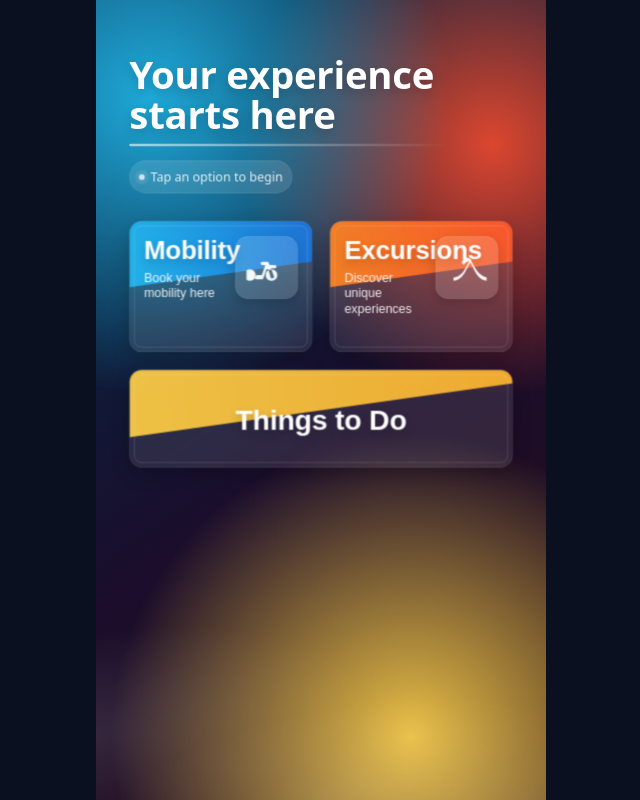
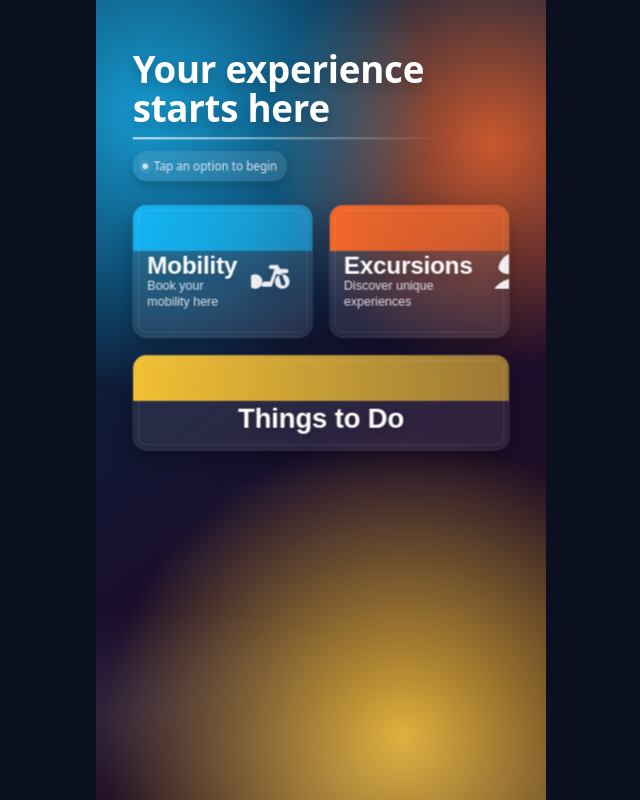
Before and after one commit to Digitalroca/totem-kiosk, a plain HTML site: page index.html in a window 1280 px wide. Shown: the whole page, without its empty margins (4-644 px from the left). Drawn offline with Linux system fonts and the light colour scheme.

Commit message:
Update index.html

```diff
--- a/index.html
+++ b/index.html
@@ -6,250 +6,229 @@
   <title>Kiosk Menu</title>
   <style>
     :root{
-      --W: 1080;
-      --H: 1920;
+      --W:1080; --H:1920;
 
-      --white: #fff;
-      --glass: rgba(255,255,255,.10);
-      --glass2: rgba(255,255,255,.14);
-      --stroke: rgba(255,255,255,.22);
+      --bg1:#0a2b47; --bg2:#1b0d2b; --bg3:#260d18;
+      --c-blue:#19b7f3;
+      --c-orange:#ff6a2a;
+      --c-yellow:#ffc93a;
 
-      --shadow: 0 18px 45px rgba(0,0,0,.22);
-      --shadowSoft: 0 10px 28px rgba(0,0,0,.18);
+      --white:#fff;
+      --textSoft:rgba(255,255,255,.86);
+      --stroke:rgba(255,255,255,.22);
 
-      --blue1:#22c1f3; --blue2:#1a66d9;
-      --orange1:#ff8a1f; --orange2:#ff4f2e;
-      --yellow1:#ffd34a; --yellow2:#ffb02b;
-
+      --shadow: 0 24px 60px rgba(0,0,0,.30);
+      --shadowSoft: 0 14px 34px rgba(0,0,0,.22);
       --radius: 34px;
-      --btnRadius: 30px;
-
-      --textSoft: rgba(255,255,255,.86);
     }
 
     *{box-sizing:border-box}
     html,body{height:100%;margin:0}
     body{
       background:#0b1020;
-      overflow:hidden; /* no scroll on kiosks */
-      user-select:none;
-      -webkit-user-select:none;
+      overflow:hidden;
+      user-select:none; -webkit-user-select:none;
       touch-action:manipulation;
       font-family: system-ui, -apple-system, Segoe UI, Roboto, Arial, sans-serif;
     }
 
-    /* Fixed 9:16 canvas scaled to screen (Kiosk-safe) */
-    .viewport{
-      width:100vw;height:100vh;
-      display:grid;place-items:center;
-      background:#0b1020;
-    }
+    /* Fixed 1080x1920 canvas scaled to any screen */
+    .viewport{width:100vw;height:100vh;display:grid;place-items:center;background:#0b1020;}
     .canvas{
       width: calc(var(--W) * 1px);
       height: calc(var(--H) * 1px);
       transform-origin: top left;
-      border-radius: 0;
       position:relative;
       overflow:hidden;
-
       background:
-        radial-gradient(1300px 1300px at 12% 12%, rgba(34,193,243,.85), transparent 55%),
-        radial-gradient(1100px 1100px at 88% 18%, rgba(255,79,46,.85), transparent 55%),
-        radial-gradient(1200px 1200px at 70% 92%, rgba(255,211,74,.90), transparent 60%),
-        linear-gradient(145deg, #0d2a4a 0%, #0a1f3c 25%, #1b0d2b 55%, #260d18 100%);
+        radial-gradient(1200px 1200px at 12% 14%, rgba(25,183,243,.80), transparent 56%),
+        radial-gradient(1000px 1000px at 88% 18%, rgba(255,106,42,.78), transparent 54%),
+        radial-gradient(1200px 1200px at 68% 92%, rgba(255,201,58,.85), transparent 60%),
+        linear-gradient(145deg, var(--bg1) 0%, #0a1f3c 28%, var(--bg2) 58%, var(--bg3) 100%);
     }
 
-    .wave{
-      position:absolute; inset:auto -20% -28% -20%;
+    /* Subtle waves */
+    .waves{
+      position:absolute; inset:auto -18% -26% -18%;
       height:62%;
       transform:skewY(-8deg);
+      opacity:.95;
       background:
-        radial-gradient(1200px 420px at 10% 35%, rgba(255,255,255,.12), transparent 60%),
-        radial-gradient(1000px 380px at 55% 55%, rgba(255,255,255,.10), transparent 60%),
-        radial-gradient(900px 340px at 92% 68%, rgba(255,255,255,.08), transparent 60%);
-      opacity:.95;
+        radial-gradient(1200px 420px at 10% 35%, rgba(255,255,255,.10), transparent 60%),
+        radial-gradient(1000px 380px at 55% 55%, rgba(255,255,255,.08), transparent 60%),
+        radial-gradient(900px 340px at 92% 68%, rgba(255,255,255,.06), transparent 60%);
       pointer-events:none;
     }
 
     /* Header */
     .header{
       position:relative;
-      padding: 130px 80px 40px;
-      color: var(--white);
+      padding: 120px 88px 28px;
+      color:var(--white);
     }
     .title{
       margin:0;
-      font-weight: 850;
-      font-size: 92px;
-      line-height: 1.05;
+      font-weight: 900;
+      font-size: 88px;
+      line-height: 1.06;
       letter-spacing: -0.6px;
-      text-shadow: 0 10px 25px rgba(0,0,0,.18);
+      text-shadow: 0 14px 28px rgba(0,0,0,.22);
     }
     .rule{
       margin-top: 22px;
-      height: 6px;
-      width: 84%;
-      border-radius: 10px;
-      background: linear-gradient(90deg, rgba(255,255,255,.7), rgba(255,255,255,0));
-      opacity:.85;
+      height:6px;
+      width:84%;
+      border-radius:10px;
+      background: linear-gradient(90deg, rgba(255,255,255,.70), rgba(255,255,255,0));
+      opacity:.9;
     }
     .hint{
-      margin-top: 34px;
+      margin-top: 28px;
       display:inline-flex;
       align-items:center;
       gap:14px;
-      padding: 18px 22px;
+      padding: 16px 22px;
       border-radius: 999px;
-      background: rgba(255,255,255,.12);
-      border: 1px solid rgba(255,255,255,.18);
+      background: rgba(255,255,255,.10);
+      border: 1px solid rgba(255,255,255,.16);
       color: var(--textSoft);
-      font-size: 30px;
+      font-size: 28px;
       backdrop-filter: blur(10px);
       -webkit-backdrop-filter: blur(10px);
+      box-shadow: var(--shadowSoft);
     }
     .dot{
       width:14px;height:14px;border-radius:50%;
-      background: rgba(255,255,255,.75);
+      background: rgba(255,255,255,.78);
       box-shadow: 0 0 0 10px rgba(255,255,255,.08);
     }
 
-    /* Menu layout */
+    /* Menu */
     .menu{
       position:relative;
-      padding: 26px 80px 0;
+      padding: 28px 88px 0;
       display:flex;
       flex-direction:column;
-      gap: 42px;
+      gap: 40px;
     }
-    .row{display:flex; gap:42px;}
+    .row{display:flex; gap:40px;}
 
-    /* Buttons – built like the reference: big, glossy, with pictogram */
+    /* Premium button */
     .btn{
       flex:1;
       border:0;
-      border-radius: var(--btnRadius);
-      min-height: 315px;
+      border-radius: var(--radius);
+      min-height: 320px;
       padding: 34px 34px 30px;
-      color:#fff;
+      cursor:pointer;
       text-align:left;
+      color: var(--white);
       position:relative;
       overflow:hidden;
-      cursor:pointer;
 
-      background: rgba(255,255,255,.10);
+      background: rgba(255,255,255,.09);
       border: 1px solid rgba(255,255,255,.18);
-      backdrop-filter: blur(10px);
-      -webkit-backdrop-filter: blur(10px);
       box-shadow: var(--shadow);
+      backdrop-filter: blur(12px);
+      -webkit-backdrop-filter: blur(12px);
       transition: transform .08s ease, filter .08s ease;
     }
     .btn:active{ transform: scale(.987); filter: brightness(1.03); }
 
-    /* Color slab on top, like the sample */
-    .btn::before{
-      content:"";
-      position:absolute;
-      left:-18%; top:-55%;
-      width: 140%;
-      height: 95%;
-      transform: rotate(-8deg);
-      opacity:.92;
+    /* Top accent band (clean, not diagonal) */
+    .accent{
+      position:absolute; left:0; top:0; right:0; height:110px;
+      opacity: .95;
+      filter: saturate(1.05);
     }
-    .blue::before{ background: linear-gradient(90deg, var(--blue1), var(--blue2)); }
-    .orange::before{ background: linear-gradient(90deg, var(--orange1), var(--orange2)); }
-    .yellow::before{ background: linear-gradient(90deg, var(--yellow1), var(--yellow2)); }
+    .blue .accent{ background: linear-gradient(90deg, rgba(25,183,243,1), rgba(25,183,243,.55)); }
+    .orange .accent{ background: linear-gradient(90deg, rgba(255,106,42,1), rgba(255,106,42,.55)); }
+    .yellow .accent{ background: linear-gradient(90deg, rgba(255,201,58,1), rgba(255,201,58,.55)); }
 
-    /* Inner border highlight */
+    /* Inner highlight */
     .btn::after{
       content:"";
-      position:absolute; inset:10px;
-      border-radius: calc(var(--btnRadius) - 12px);
-      border: 2px solid rgba(255,255,255,.16);
+      position:absolute; inset:12px;
+      border-radius: calc(var(--radius) - 12px);
+      border: 2px solid rgba(255,255,255,.14);
       pointer-events:none;
     }
 
-    .btnTop{
+    .btnGrid{
       position:relative;
-      display:flex;
-      align-items:flex-start;
-      justify-content:space-between;
-      gap: 18px;
       height:100%;
+      display:grid;
+      grid-template-columns: 1fr 150px;
+      grid-template-rows: auto 1fr;
+      gap: 14px 18px;
+      align-items:start;
     }
-    .btnText{
-      display:flex;
-      flex-direction:column;
-      gap: 14px;
-      min-width:0; /* allow wrapping */
-      padding-top: 4px;
-    }
+
     .btnTitle{
       margin:0;
+      margin-top: 80px; /* sits below accent band */
       font-weight: 900;
-      font-size: 62px;
-      line-height: 1.03;
+      font-size: 58px;
+      line-height: 1.05;
       letter-spacing: -0.4px;
-      text-shadow: 0 10px 20px rgba(0,0,0,.18);
-      word-break: keep-all;
+      text-shadow: 0 12px 22px rgba(0,0,0,.18);
     }
     .btnSub{
       margin:0;
       font-size: 30px;
       line-height: 1.25;
-      opacity:.92;
-      max-width: 420px; /* prevents overflow */
+      color: rgba(255,255,255,.86);
+      max-width: 520px;
     }
 
-    .iconBox{
-      width: 150px;
-      height: 150px;
-      border-radius: 30px;
-      background: rgba(255,255,255,.15);
-      border: 1px solid rgba(255,255,255,.22);
-      box-shadow: var(--shadowSoft);
-      display:grid;
-      place-items:center;
-      flex: 0 0 auto;
-      margin-top: 2px;
+    /* Large icon (no little box) */
+    .icon{
+      grid-column: 2;
+      grid-row: 1 / span 2;
+      align-self:center;
+      justify-self:center;
+      width: 120px;
+      height: 120px;
+      opacity:.95;
+      filter: drop-shadow(0 14px 22px rgba(0,0,0,.22));
     }
-    .iconBox svg{
-      width: 96px;
-      height: 96px;
-      fill: rgba(255,255,255,.95);
-    }
+    .icon svg{ width:100%; height:100%; fill: rgba(255,255,255,.96); }
 
     /* Wide bottom button */
-    .btnWide{
-      min-height: 235px;
+    .wide{
+      min-height: 230px;
       text-align:center;
-      padding: 30px 34px;
+      padding: 26px 34px;
     }
-    .btnWide .btnTop{ justify-content:center; align-items:center; }
-    .btnWide .iconBox{ display:none; }
-    .btnWide .btnTitle{ font-size: 68px; }
-    .btnWide .btnSub{ display:none; }
+    .wide .btnGrid{
+      grid-template-columns: 1fr;
+      justify-items:center;
+      gap: 0;
+    }
+    .wide .btnTitle{ margin-top: 78px; font-size: 66px; }
+    .wide .btnSub{ display:none; }
+    .wide .icon{ display:none; }
 
     /* Screens */
     .screen{
       position:absolute; inset:0;
-      padding: 95px 80px 80px;
+      padding: 95px 88px 80px;
       display:none;
       color: var(--white);
       background:
-        radial-gradient(1200px 900px at 20% 10%, rgba(34,193,243,.28), transparent 62%),
-        radial-gradient(900px 900px at 85% 30%, rgba(255,79,46,.20), transparent 66%),
-        radial-gradient(1100px 900px at 70% 95%, rgba(255,211,74,.18), transparent 64%),
+        radial-gradient(1200px 900px at 18% 10%, rgba(25,183,243,.22), transparent 62%),
+        radial-gradient(900px 900px at 86% 30%, rgba(255,106,42,.18), transparent 66%),
+        radial-gradient(1100px 900px at 70% 95%, rgba(255,201,58,.16), transparent 64%),
         rgba(0,0,0,.22);
-      backdrop-filter: blur(6px);
-      -webkit-backdrop-filter: blur(6px);
+      backdrop-filter: blur(7px);
+      -webkit-backdrop-filter: blur(7px);
     }
     .screen.active{ display:block; }
-
     .screenHeader{
       display:flex;
       align-items:center;
       justify-content:space-between;
-      gap: 18px;
+      gap:18px;
       margin-bottom: 34px;
     }
     .screenTitle{
@@ -263,15 +242,15 @@
       padding: 18px 22px;
       border-radius: 18px;
       color: var(--white);
-      background: rgba(255,255,255,.12);
-      border: 1px solid rgba(255,255,255,.18);
+      background: rgba(255,255,255,.10);
+      border: 1px solid rgba(255,255,255,.16);
       box-shadow: var(--shadowSoft);
       font-size: 30px;
       cursor:pointer;
     }
     .card{
-      background: rgba(255,255,255,.12);
-      border: 1px solid rgba(255,255,255,.18);
+      background: rgba(255,255,255,.10);
+      border: 1px solid rgba(255,255,255,.16);
       border-radius: 26px;
       padding: 34px;
       box-shadow: var(--shadow);
@@ -295,28 +274,26 @@
 <body>
   <div class="viewport">
     <div class="canvas" id="canvas">
-      <div class="wave"></div>
+      <div class="waves"></div>
 
       <!-- HOME -->
       <div id="home">
         <header class="header">
           <h1 class="title">Your experience<br>starts here</h1>
           <div class="rule"></div>
-          <div class="hint" id="hint">
-            <span class="dot"></span>
-            Tap an option to begin
-          </div>
+          <div class="hint"><span class="dot"></span>Tap an option to begin</div>
         </header>
 
         <main class="menu" aria-label="Kiosk menu">
           <div class="row">
             <button class="btn blue" data-target="screen-mobility" aria-label="Mobility">
-              <div class="btnTop">
-                <div class="btnText">
+              <div class="accent"></div>
+              <div class="btnGrid">
+                <div>
                   <p class="btnTitle">Mobility</p>
                   <p class="btnSub">Book your mobility here</p>
                 </div>
-                <div class="iconBox" aria-hidden="true">
+                <div class="icon" aria-hidden="true">
                   <!-- bicycle -->
                   <svg viewBox="0 0 24 24">
                     <path d="M5.5 16.5a3.5 3.5 0 1 0 0 .01V16.5Zm13 0a3.5 3.5 0 1 0 0 .01V16.5ZM6 16.5h3.2l2.1-6H9.5a1 1 0 0 1 0-2H13l.9 2h3.1a1 1 0 0 1 0 2h-2.3l1.7 4.6a1 1 0 0 1-.6 1.3 1 1 0 0 1-1.3-.6L13.2 13H12l-2 5.7A1 1 0 0 1 9 19H6a1 1 0 0 1 0-2Z"/>
@@ -326,25 +303,28 @@
             </button>
 
             <button class="btn orange" data-target="screen-excursions" aria-label="Excursions">
-              <div class="btnTop">
-                <div class="btnText">
+              <div class="accent"></div>
+              <div class="btnGrid">
+                <div>
                   <p class="btnTitle">Excursions</p>
                   <p class="btnSub">Discover unique experiences</p>
                 </div>
-                <div class="iconBox" aria-hidden="true">
-                  <!-- palm + mountain + sail -->
+                <div class="icon" aria-hidden="true">
+                  <!-- palm / island -->
                   <svg viewBox="0 0 24 24">
-                    <path d="M4 18c6-1 7-6 10-11 3 5 4 9 10 11v2c-6-1-7-6-10-11-3 5-4 10-10 11v-2Zm5-9c.3-1.5 1.5-3 3-3 1.2 0 2.3.8 2.8 2-.7-.1-1.7.1-2.7.6-.9.5-1.7 1.2-2.1 1.9Z"/>
+                    <path d="M12 3c2.8 0 5 1.8 5 4.2 0 .7-.2 1.4-.6 2.1 1.6.4 3 .9 3.6 1.4a1 1 0 1 1-1.2 1.6c-.4-.3-1.6-.8-3.1-1.1-1.1 1.1-2.7 1.8-4.7 1.8-2.9 0-5.2-1.4-5.2-3.2C5.8 7.8 8.7 3 12 3Zm-1.2 12.2c-3.3 1.2-5.7 2.8-7 4.8H22c-2.2-2.7-6-4.7-11.2-4.8Z"/>
                   </svg>
                 </div>
               </div>
             </button>
           </div>
 
-          <button class="btn yellow btnWide" data-target="screen-things" aria-label="Things to Do">
-            <div class="btnTop">
-              <div class="btnText" style="align-items:center;">
+          <button class="btn yellow wide" data-target="screen-things" aria-label="Things to Do">
+            <div class="accent"></div>
+            <div class="btnGrid">
+              <div>
                 <p class="btnTitle">Things to Do</p>
+                <p class="btnSub">Explore activities and events</p>
               </div>
             </div>
           </button>
@@ -358,7 +338,7 @@
           <button class="back" data-back>← Back</button>
         </div>
         <div class="card">
-          <p><strong>Example content:</strong> add services, prices, QR codes or a “Book now” button.</p>
+          <p><strong>Replace this content</strong> with the client’s real information.</p>
           <ul class="list">
             <li>Bikes</li>
             <li>Scooters</li>
@@ -373,7 +353,7 @@
           <button class="back" data-back>← Back</button>
         </div>
         <div class="card">
-          <p>Replace this with the client’s real offers, images and calls to action.</p>
+          <p>Add offers, images, and call-to-action buttons here.</p>
           <ul class="list">
             <li>Panoramic route</li>
             <li>Gastronomy experience</li>
@@ -401,63 +381,47 @@
   </div>
 
   <script>
-    // ===== Kiosk scaling (keeps 1080x1920 perfectly) =====
-    const W = 1080, H = 1920;
-    const canvas = document.getElementById('canvas');
-
+    // Scale fixed 1080x1920 canvas to any screen
+    const W=1080, H=1920;
+    const canvas=document.getElementById('canvas');
     function scaleCanvas(){
-      const vw = window.innerWidth;
-      const vh = window.innerHeight;
-      const scale = Math.min(vw / W, vh / H);
-      canvas.style.transform = `scale(${scale})`;
+      const s=Math.min(window.innerWidth/W, window.innerHeight/H);
+      canvas.style.transform=`scale(${s})`;
     }
     window.addEventListener('resize', scaleCanvas);
     scaleCanvas();
 
-    // ===== Navigation + idle timeout =====
-    const IDLE_SECONDS = 60; // change to 30/60/90
-    const home = document.getElementById('home');
-    const screens = Array.from(document.querySelectorAll('.screen'));
-    let idleTimer = null;
+    // Navigation + idle timeout
+    const IDLE_SECONDS = 60;
+    const home=document.getElementById('home');
+    const screens=[...document.querySelectorAll('.screen')];
+    let idle=null;
 
-    function showHome(){
-      screens.forEach(s => s.classList.remove('active'));
-      home.style.display = 'block';
-    }
+    function showHome(){ screens.forEach(s=>s.classList.remove('active')); home.style.display='block'; }
     function showScreen(id){
-      const el = document.getElementById(id);
-      if(!el) return;
-      home.style.display = 'none';
-      screens.forEach(s => s.classList.remove('active'));
+      const el=document.getElementById(id); if(!el) return;
+      home.style.display='none';
+      screens.forEach(s=>s.classList.remove('active'));
       el.classList.add('active');
     }
     function resetIdle(){
-      if(idleTimer) clearTimeout(idleTimer);
-      idleTimer = setTimeout(showHome, IDLE_SECONDS * 1000);
+      if(idle) clearTimeout(idle);
+      idle=setTimeout(showHome, IDLE_SECONDS*1000);
     }
 
-    document.querySelectorAll('[data-target]').forEach(btn=>{
-      btn.addEventListener('click', ()=>{
-        showScreen(btn.getAttribute('data-target'));
-        resetIdle();
-      });
+    document.querySelectorAll('[data-target]').forEach(b=>{
+      b.addEventListener('click', ()=>{ showScreen(b.getAttribute('data-target')); resetIdle(); });
     });
-    document.querySelectorAll('[data-back]').forEach(btn=>{
-      btn.addEventListener('click', ()=>{
-        showHome();
-        resetIdle();
-      });
+    document.querySelectorAll('[data-back]').forEach(b=>{
+      b.addEventListener('click', ()=>{ showHome(); resetIdle(); });
     });
 
     ['click','touchstart','mousemove','keydown'].forEach(evt=>{
       window.addEventListener(evt, resetIdle, {passive:true});
     });
 
-    showHome();
-    resetIdle();
-
-    // Optional: prevent accidental text selection / context menu
-    window.addEventListener('contextmenu', e => e.preventDefault());
+    window.addEventListener('contextmenu', e=>e.preventDefault());
+    showHome(); resetIdle();
   </script>
 </body>
 </html>
```
